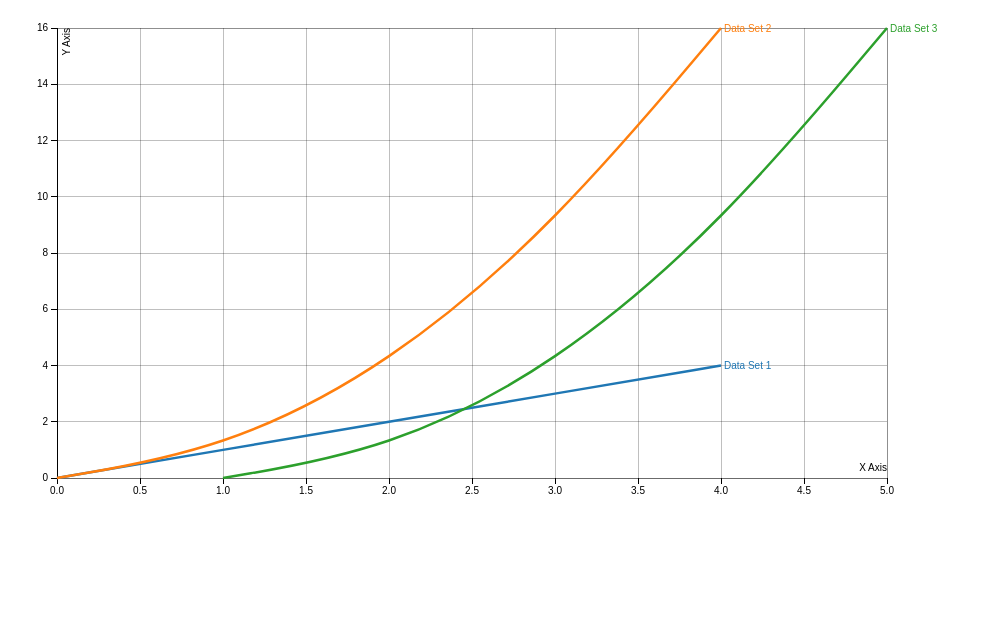
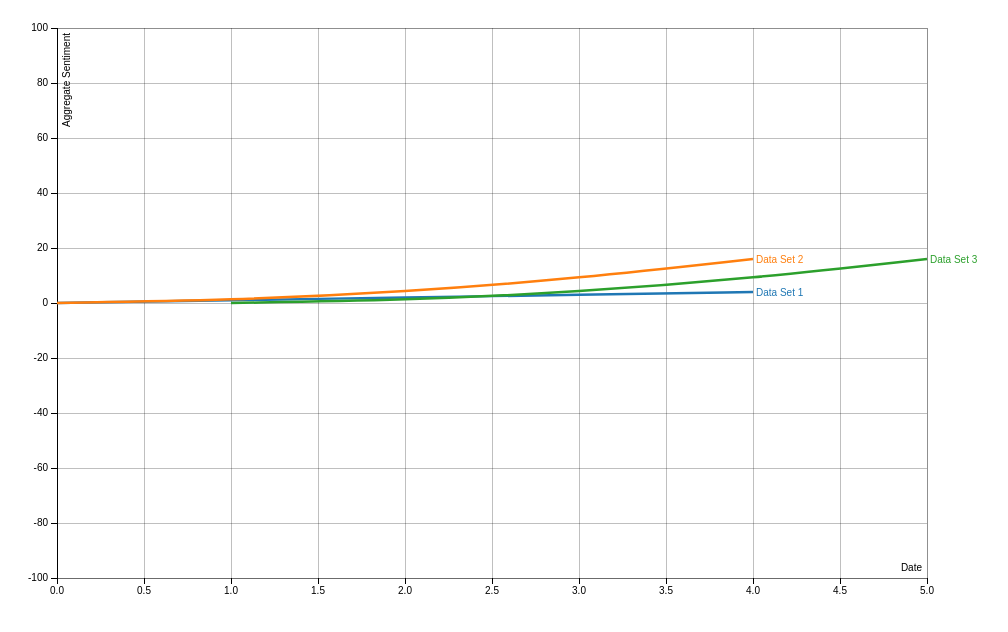
Before and after one commit to ec3scrubs/sentiment-visualization, a plain HTML site: page index.html in a window 1280 px wide. Shown: the whole page, without its empty margins (1-1009 px from the left). Drawn offline with Linux system fonts and the light colour scheme.

Commit message:
y axis domain and minor positioning adjustments

```diff
--- a/index.html
+++ b/index.html
@@ -2,7 +2,7 @@
 <html>
 <head>
     <meta charset="utf-8">
-    <title>API Test</title>
+    <title>Sentiment Analysis Visualization</title>
 
     <style>
 		body {
@@ -44,10 +44,10 @@
 			{ label: "Data Set 3", x: [1, 2, 3, 4, 5], y: [0, 1, 4, 9, 16] }
 			];
 		var xy_chart = d3_xy_chart()
-		    .width(960)
-		    .height(500)
-		    .xlabel("X Axis")
-		    .ylabel("Y Axis") ;
+		    .width(1000)
+		    .height(600)
+		    .xlabel("Date")
+		    .ylabel("Aggregate Sentiment") ;
 		var svg = d3.select("body").append("svg")
 		    .datum(data)
 		    .call(xy_chart) ;
@@ -55,8 +55,8 @@
 		function d3_xy_chart() {
 		    var width = 640,
 		        height = 480,
-		        xlabel = "X Axis Label",
-		        ylabel = "Y Axis Label" ;
+		        xlabel = "Date",
+		        ylabel = "Aggregate Sentiment" ;
 
 		    function chart(selection) {
 		        selection.each(function(datasets) {
@@ -74,8 +74,7 @@
 
 		            var y_scale = d3.scale.linear()
 		                .range([innerheight, 0])
-		                .domain([ d3.min(datasets, function(d) { return d3.min(d.y); }),
-		                          d3.max(datasets, function(d) { return d3.max(d.y); }) ]) ;
+		                .domain([-100, 100]) ;
 
 		            var color_scale = d3.scale.category10()
 		                .domain(d3.range(datasets.length)) ;
@@ -125,6 +124,7 @@
 		                .attr("transform", "translate(0," + innerheight + ")")
 		                .call(x_axis)
 		                .append("text")
+		                .attr("dx", "-0.5em")
 		                .attr("dy", "-.71em")
 		                .attr("x", innerwidth)
 		                .style("text-anchor", "end")
@@ -136,6 +136,7 @@
 		                .append("text")
 		                .attr("transform", "rotate(-90)")
 		                .attr("y", 6)
+		                .attr("dx", "-0.5em")
 		                .attr("dy", "0.71em")
 		                .style("text-anchor", "end")
 		                .text(ylabel) ;
```
